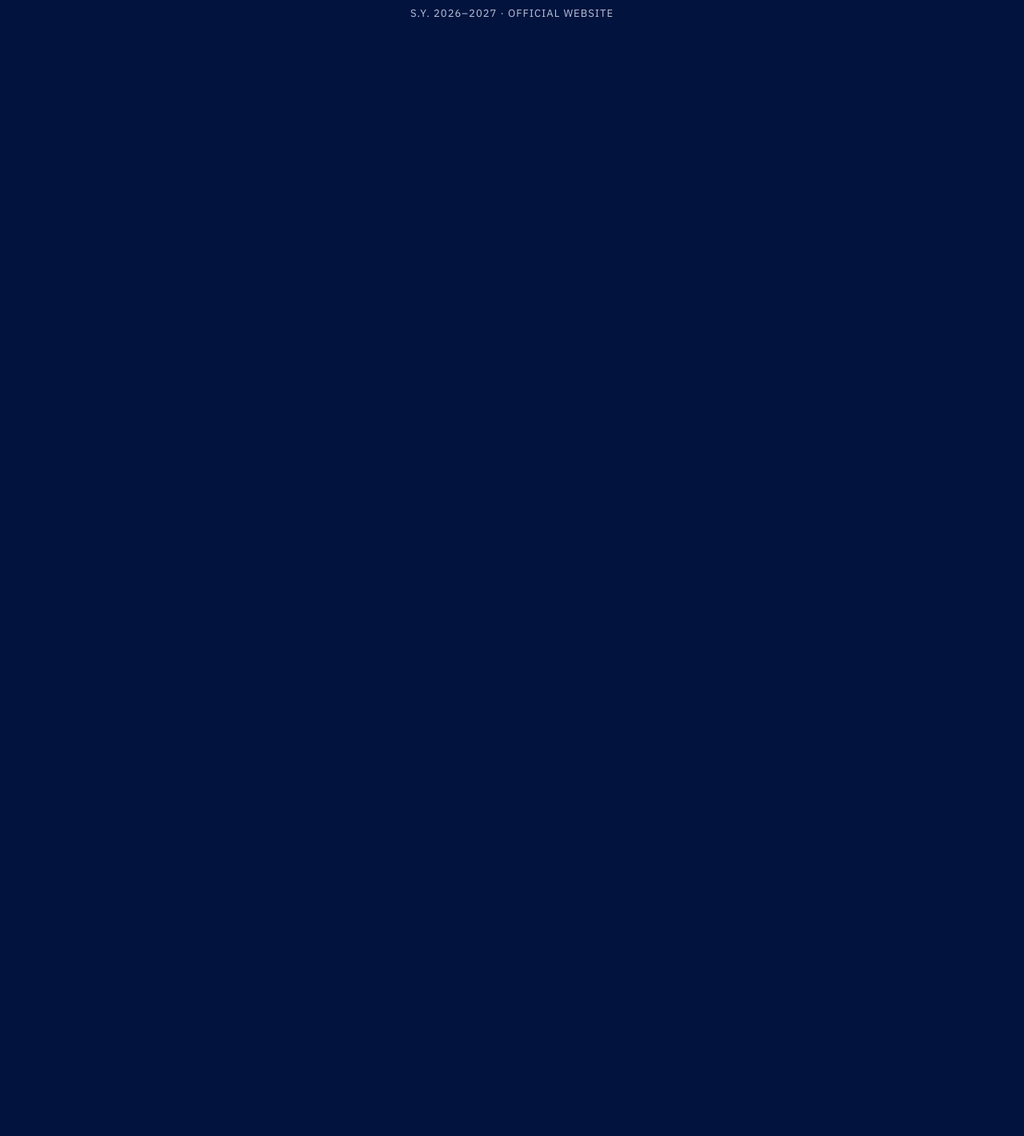
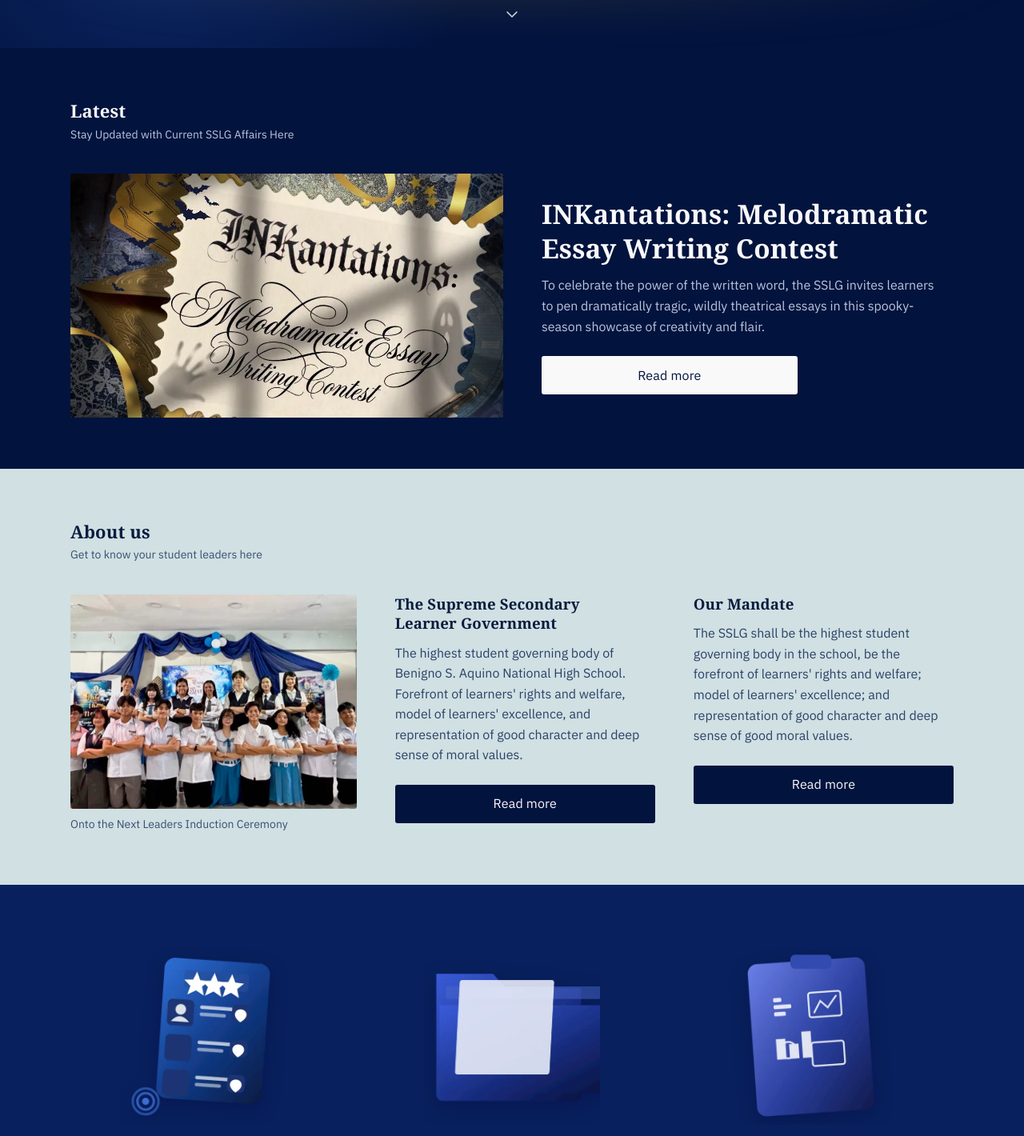
Before and after one commit to aaronher1030-glitch/Aaron-websites, a React (Vite) app: page / in a window 1280 px wide. Shown: the part 740-2160 px from the top of the page at 80% size. Before the commit the page ends 800 px from the top, so only its background shows below. Built offline with nearby package versions, Linux system fonts and the light colour scheme; a web font is replaced by a local one.

Commit message:
feat: compose the home page with hero, latest, about and destinations

```diff
--- a/src/pages/Home.tsx
+++ b/src/pages/Home.tsx
@@ -1,19 +1,81 @@
+import { Band, CtaBar, SectionTitle } from "../components/Band";
+import { HomeHero } from "../components/Hero";
 import { PageMeta } from "../components/PageMeta";
-import { SectionHead } from "../components/SectionHead";
+import { SmartImage } from "../components/SmartImage";
+import { ACTIVITIES } from "../content/activities";
+import { ABOUT_INTRO, MANDATE } from "../content/site";
+
+/* The three doorway cards on the closing navy band. The artwork is
+ * decorative; the white bar carries the label and the destination. */
+const DESTINATIONS = [
+  { href: "/accomplishments", label: "Accomplishments", art: "/media/destination-accomplishments.webp" },
+  { href: "/transparency", label: "Transparency", art: "/media/destination-transparency.webp" },
+  { href: "/finance", label: "Financial Reports", art: "/media/destination-finance.webp" },
+] as const;
 
 export default function Home() {
+  const featured = ACTIVITIES.find((activity) => activity.featured) ?? ACTIVITIES[0];
+
   return (
-    <section className="page">
+    <section className="page page--home">
       <PageMeta
         title="Home"
-        description="Supreme Secondary Learner Government of Benigno S. Aquino National High School."
+        description="Official website of the Supreme Secondary Learner Government of Benigno S. Aquino National High School."
         path="/"
       />
-      <SectionHead
-        eyebrow="Official record"
-        title="Benigno S. Aquino National High School"
-        lead="Supreme Secondary Learner Government — site migration in progress."
-      />
+      <HomeHero />
+      <Band variant="deep" id="latest">
+        <SectionTitle title="Latest" lead="Stay Updated with Current SSLG Affairs Here" />
+        <div className="home-latest">
+          {featured.cover.kind === "image" ? (
+            <SmartImage
+              className="home-latest__media"
+              ratio="16 / 9"
+              src={featured.cover.src}
+              alt={featured.cover.alt ?? featured.title}
+              priority
+            />
+          ) : null}
+          <div>
+            <h2>{featured.title}</h2>
+            <p>{featured.caption}</p>
+            <CtaBar href={`/accomplishments/${featured.slug}`}>Read more</CtaBar>
+          </div>
+        </div>
+      </Band>
+      <Band variant="mint">
+        <SectionTitle title="About us" lead="Get to know your student leaders here" />
+        <div className="home-about">
+          <figure>
+            <img
+              src="/media/induction-2026.webp"
+              alt="SSLG officers at the Onto the Next Leaders induction ceremony"
+              decoding="async"
+            />
+            <figcaption>Onto the Next Leaders Induction Ceremony</figcaption>
+          </figure>
+          <div>
+            <h3>The Supreme Secondary Learner Government</h3>
+            <p>{ABOUT_INTRO}</p>
+            <CtaBar href="/about-us">Read more</CtaBar>
+          </div>
+          <div>
+            <h3>Our Mandate</h3>
+            <p>{MANDATE}</p>
+            <CtaBar href="/about-us#mandate">Read more</CtaBar>
+          </div>
+        </div>
+      </Band>
+      <Band variant="navy">
+        <div className="home-destinations">
+          {DESTINATIONS.map((destination) => (
+            <article key={destination.href}>
+              <img src={destination.art} alt="" decoding="async" />
+              <CtaBar href={destination.href}>{destination.label}</CtaBar>
+            </article>
+          ))}
+        </div>
+      </Band>
     </section>
   );
 }
--- a/src/styles/pages.css
+++ b/src/styles/pages.css
@@ -110,3 +110,39 @@
   font-weight: 700;
   letter-spacing: 0.08em;
 }
+
+/* Home — hero, latest, about and the three doorway cards. The bands are
+ * full-bleed colour fields, so the shared .page rhythm (which would leave
+ * navy seams between them) is opted out of on this frame only. */
+
+.page--home > * + * { margin-block-start: 0; }
+
+.home-latest { display: grid; grid-template-columns: minmax(0, 1.05fr) minmax(0, 1fr); gap: clamp(1.5rem, 4vw, 3rem); align-items: center; }
+.home-latest__media { aspect-ratio: 16 / 9; overflow: hidden; border-radius: var(--radius-sm); }
+.home-latest__media img { width: 100%; height: 100%; object-fit: cover; }
+.home-latest h2 { font-size: clamp(1.75rem, 2.6vw, 2.5rem); color: var(--text-dark); }
+.home-latest p { max-width: 52ch; margin-block: var(--space-3) var(--space-5); color: var(--text-muted-dark); }
+.home-latest .cta-bar { max-width: 320px; }
+
+.home-about { display: grid; grid-template-columns: 1.1fr 1fr 1fr; gap: clamp(1.5rem, 4vw, 3rem); align-items: start; }
+.home-about figure { margin: 0; }
+.home-about img { width: 100%; aspect-ratio: 4 / 3; object-fit: cover; border-radius: var(--radius-sm); }
+.home-about figcaption { margin-block-start: var(--space-2); color: var(--text-muted-light); font-size: var(--text-sm); }
+.home-about h3 { color: var(--text-light); }
+.home-about p { margin-block: var(--space-3) var(--space-5); color: var(--ink-soft); }
+.home-about .cta-bar { background: var(--navy-950); color: var(--paper); }
+@media (hover: hover) { .home-about .cta-bar:hover { background: var(--navy-700); color: var(--paper); } }
+
+.home-destinations { display: grid; grid-template-columns: repeat(3, minmax(0, 1fr)); gap: clamp(1.25rem, 3vw, 2.5rem); align-items: end; }
+.home-destinations article { display: grid; gap: var(--space-4); justify-items: center; text-align: center; }
+.home-destinations img { width: min(100%, 220px); height: auto; }
+.home-destinations .cta-bar { width: 100%; }
+
+@media (max-width: 899.98px) {
+  .home-latest, .home-about { grid-template-columns: 1fr; }
+  .home-about figure { max-width: 560px; }
+}
+@media (max-width: 639.98px) {
+  .home-destinations { grid-template-columns: 1fr; }
+  .home-destinations img { width: 160px; }
+}
```
Also changed, not shown: 1 other file (tests, documents, lock files or other folders).
